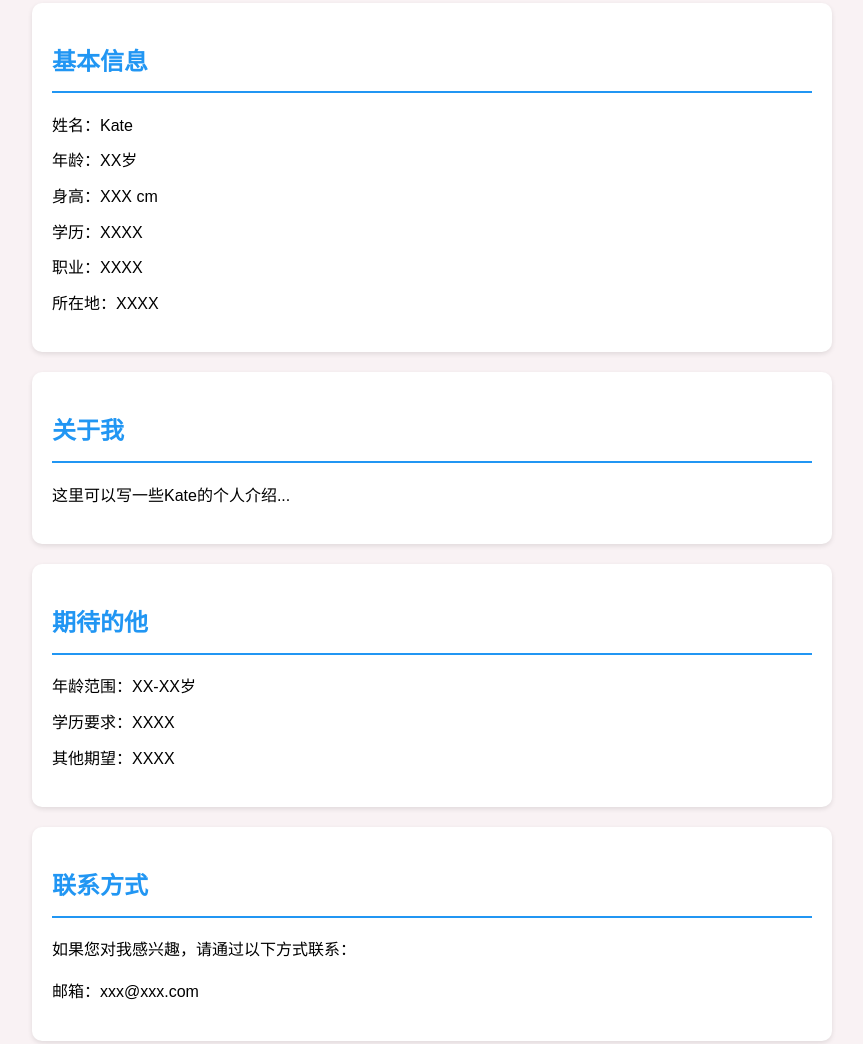
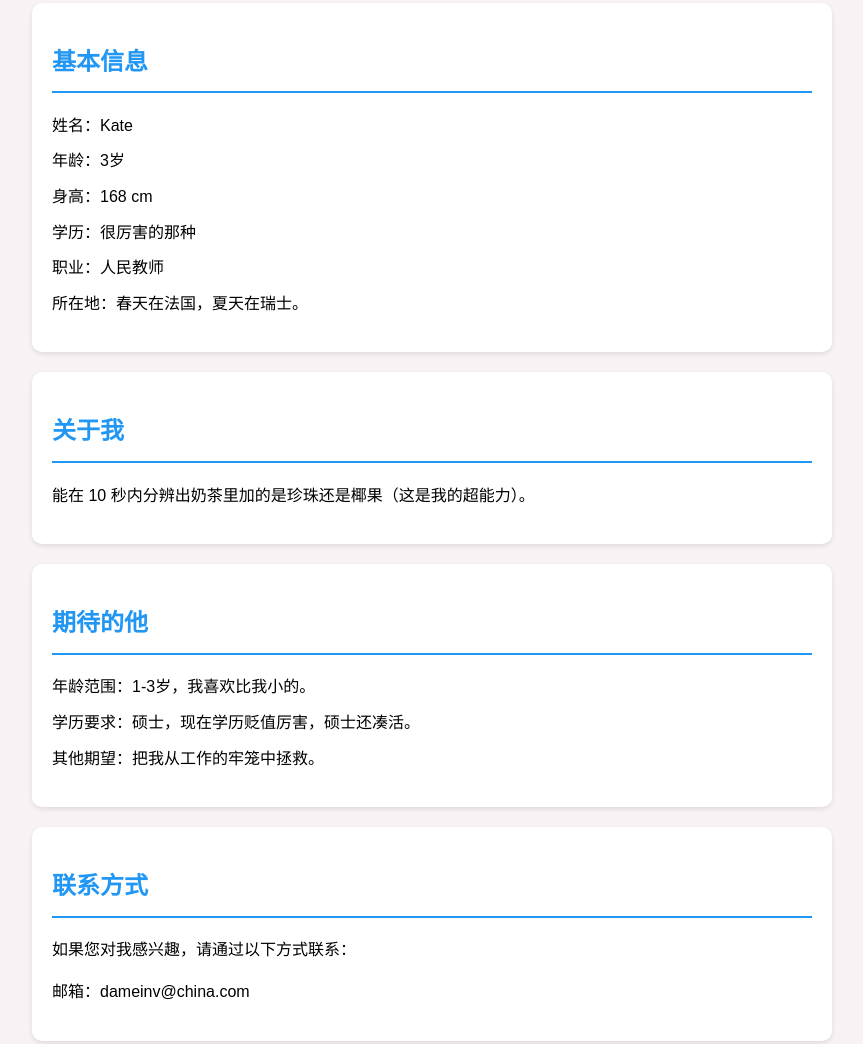
Before and after one commit to duckduckGO08/duckduckGO08.github.io, a plain HTML site: page index.html in a window 1280 px wide. Shown: the part 217-1261 px from the top of the page, without its empty margins (208-1071 px from the left). Drawn offline with Linux system fonts and the light colour scheme.

Commit message:
index.html

```diff
--- a/index.html
+++ b/index.html
@@ -20,32 +20,32 @@
             <h2>基本信息</h2>
             <ul>
                 <li>姓名：Kate</li>
-                <li>年龄：XX岁</li>
-                <li>身高：XXX cm</li>
-                <li>学历：XXXX</li>
-                <li>职业：XXXX</li>
-                <li>所在地：XXXX</li>
+                <li>年龄：3岁</li>
+                <li>身高：168 cm</li>
+                <li>学历：很厉害的那种</li>
+                <li>职业：人民教师</li>
+                <li>所在地：春天在法国，夏天在瑞士。</li>
             </ul>
         </section>
 
         <section class="about-me">
             <h2>关于我</h2>
-            <p>这里可以写一些Kate的个人介绍...</p>
+            <p>能在 10 秒内分辨出奶茶里加的是珍珠还是椰果（这是我的超能力）。</p>
         </section>
 
         <section class="seeking">
             <h2>期待的他</h2>
             <ul>
-                <li>年龄范围：XX-XX岁</li>
-                <li>学历要求：XXXX</li>
-                <li>其他期望：XXXX</li>
+                <li>年龄范围：1-3岁，我喜欢比我小的。</li>
+                <li>学历要求：硕士，现在学历贬值厉害，硕士还凑活。</li>
+                <li>其他期望：把我从工作的牢笼中拯救。</li>
             </ul>
         </section>
 
         <section class="contact">
             <h2>联系方式</h2>
             <p>如果您对我感兴趣，请通过以下方式联系：</p>
-            <p>邮箱：xxx@xxx.com</p>
+            <p>邮箱：dameinv@china.com</p>
         </section>
     </div>
 </body>
```
